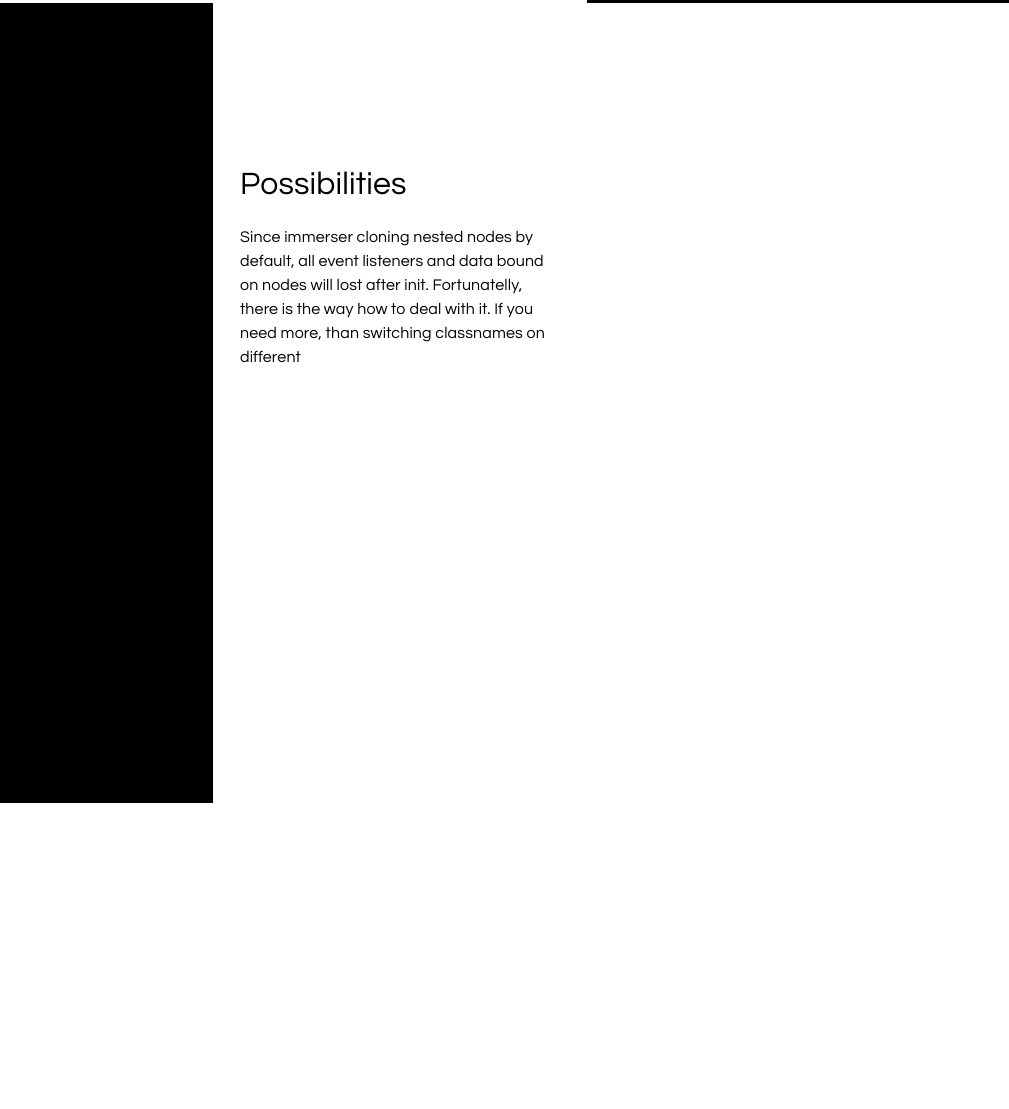
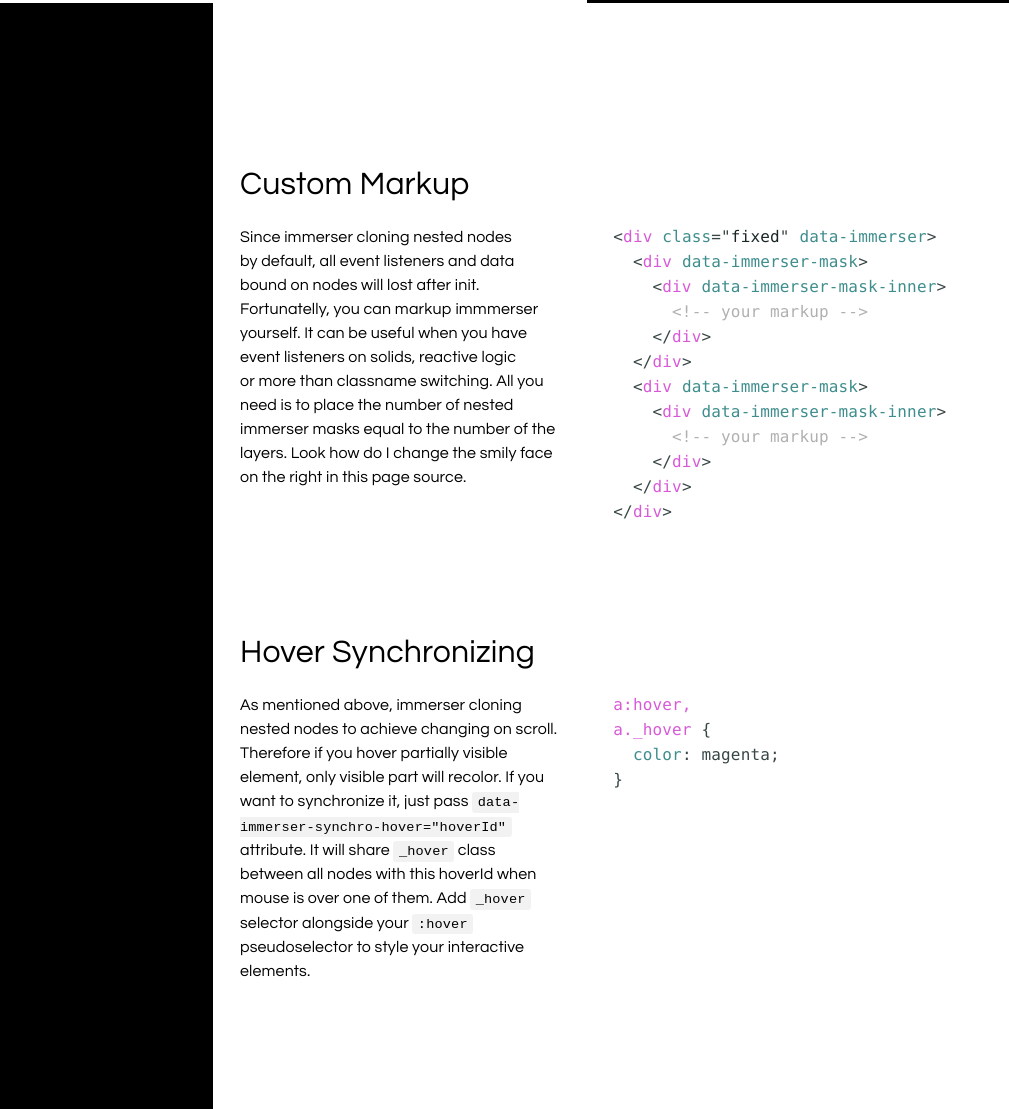
Before and after one commit to dubaua/immerser, a website built with Parcel: page example/index.html in a window 1280 px wide. Shown: the part 5454-6563 px from the top of the page, without its empty margins (0-1009 px from the left). Before the commit the page ends 6257 px from the top, so only its background shows below. Built offline with nearby package versions, Linux system fonts and the light colour scheme.

Commit message:
add hover synchronize and custom markup example

```diff
--- /dev/null
+++ b/example/content/code/hover-synchronize.css
@@ -0,0 +1,4 @@
+a:hover,
+a._hover {
+  color: magenta;
+}
--- /dev/null
+++ b/example/content/highlighted-custom-markup.html
@@ -0,0 +1,13 @@
+<pre><code class="language-html"><span class="token tag"><span class="token tag"><span class="token punctuation">&lt;</span>div</span> <span class="token attr-name">class</span><span class="token attr-value"><span class="token punctuation">=</span><span class="token punctuation">"</span>fixed<span class="token punctuation">"</span></span> <span class="token attr-name">data-immerser</span><span class="token punctuation">&gt;</span></span>
+  <span class="token tag"><span class="token tag"><span class="token punctuation">&lt;</span>div</span> <span class="token attr-name">data-immerser-mask</span><span class="token punctuation">&gt;</span></span>
+    <span class="token tag"><span class="token tag"><span class="token punctuation">&lt;</span>div</span> <span class="token attr-name">data-immerser-mask-inner</span><span class="token punctuation">&gt;</span></span>
+      <span class="token comment">&lt;!-- your markup --&gt;</span>
+    <span class="token tag"><span class="token tag"><span class="token punctuation">&lt;/</span>div</span><span class="token punctuation">&gt;</span></span>
+  <span class="token tag"><span class="token tag"><span class="token punctuation">&lt;/</span>div</span><span class="token punctuation">&gt;</span></span>
+  <span class="token tag"><span class="token tag"><span class="token punctuation">&lt;</span>div</span> <span class="token attr-name">data-immerser-mask</span><span class="token punctuation">&gt;</span></span>
+    <span class="token tag"><span class="token tag"><span class="token punctuation">&lt;</span>div</span> <span class="token attr-name">data-immerser-mask-inner</span><span class="token punctuation">&gt;</span></span>
+      <span class="token comment">&lt;!-- your markup --&gt;</span>
+    <span class="token tag"><span class="token tag"><span class="token punctuation">&lt;/</span>div</span><span class="token punctuation">&gt;</span></span>
+  <span class="token tag"><span class="token tag"><span class="token punctuation">&lt;/</span>div</span><span class="token punctuation">&gt;</span></span>
+<span class="token tag"><span class="token tag"><span class="token punctuation">&lt;/</span>div</span><span class="token punctuation">&gt;</span></span>
+</code></pre>
--- /dev/null
+++ b/example/content/highlighted-hover-synchronize.html
@@ -0,0 +1,4 @@
+<pre><code class="language-css"><span class="token selector">a:hover,
+a._hover</span> <span class="token punctuation">{</span>
+  <span class="token property">color</span><span class="token punctuation">:</span> magenta<span class="token punctuation">;</span>
+<span class="token punctuation">}</span></code></pre>
--- a/example/content/possibilities.html
+++ b/example/content/possibilities.html
@@ -1,5 +1,45 @@
-<h1>Possibilities</h1>
-<p>
-  Since immerser cloning nested nodes by default, all event listeners and data bound on nodes will lost after init.
-  Fortunatelly, there is the way how to deal with it. If you need more, than switching classnames on different
-</p>
+<div class="grid">
+  <div class="beta typography background">
+    <div class="pt plpr">
+      <h1>Custom Markup</h1>
+      <p>
+        Since immerser cloning nested nodes by&nbsp;default, all event listeners and data bound on&nbsp;nodes will lost
+        after init. Fortunatelly, you can markup immmerser yourself. It&nbsp;can be&nbsp;useful when you have event
+        listeners on&nbsp;solids, reactive logic or&nbsp;more than classname switching. All you need
+        is&nbsp;to&nbsp;place the number of&nbsp;nested immerser masks equal to&nbsp;the number of&nbsp;the layers. Look
+        how do&nbsp;I change the smily face on&nbsp;the right in&nbsp;this page source.
+      </p>
+    </div>
+  </div>
+  <div class="gamma background scroller-x">
+    <div class="pt plpr">
+      <div class="code-highlight code-highlight--light">
+        <include src="./content/highlighted-custom-markup.html"></include>
+        <!-- <pre data-src="code/custom-markup.html"></pre> -->
+      </div>
+    </div>
+  </div>
+</div>
+<div class="grid">
+  <div class="beta typography background ">
+    <div class="pt--l plpr pb">
+      <h1>Hover Synchronizing</h1>
+      <p>
+        As&nbsp;mentioned above, immerser cloning nested nodes to&nbsp;achieve changing on&nbsp;scroll. Therefore
+        if&nbsp;you hover partially visible element, only visible part will recolor. If&nbsp;you want
+        to&nbsp;synchronize&nbsp;it, just pass
+        <code>data-immerser-synchro-hover="hoverId"</code> attribute. It&nbsp;will share <code>_hover</code> class
+        between all nodes with this hoverId when mouse is&nbsp;over one of&nbsp;them. Add <code>_hover</code> selector
+        alongside your <code>:hover</code> pseudoselector to&nbsp;style your interactive elements.
+      </p>
+    </div>
+  </div>
+  <div class="gamma background scroller-x">
+    <div class="pt--l plpr pb">
+      <div class="code-highlight code-highlight--light">
+        <include src="./content/highlighted-hover-synchronize.html"></include>
+        <!-- <pre data-src="code/hover-synchronize.css"></pre> -->
+      </div>
+    </div>
+  </div>
+</div>
--- a/example/index.html
+++ b/example/index.html
@@ -126,12 +126,9 @@
       data-immerser-layer-config='{"logo": "logo--contrast", "pager": "pager--contrast", "social": "social--contrast"}'
     >
       <div class="section__col alpha background--contrast"></div>
-      <div class="section__col beta background">
-        <div class="pt plpr pb typography">
-          <include src="./content/possibilities.html"></include>
-        </div>
+      <div class="section__col beta-gamma">
+        <include src="./content/possibilities.html"></include>
       </div>
-      <div class="section__col gamma background"></div>
     </div>
 
     <script src="main.js"></script>
```
Also changed, not shown: example/content/code/custom-markup.html (added, +12 -0 lines).
